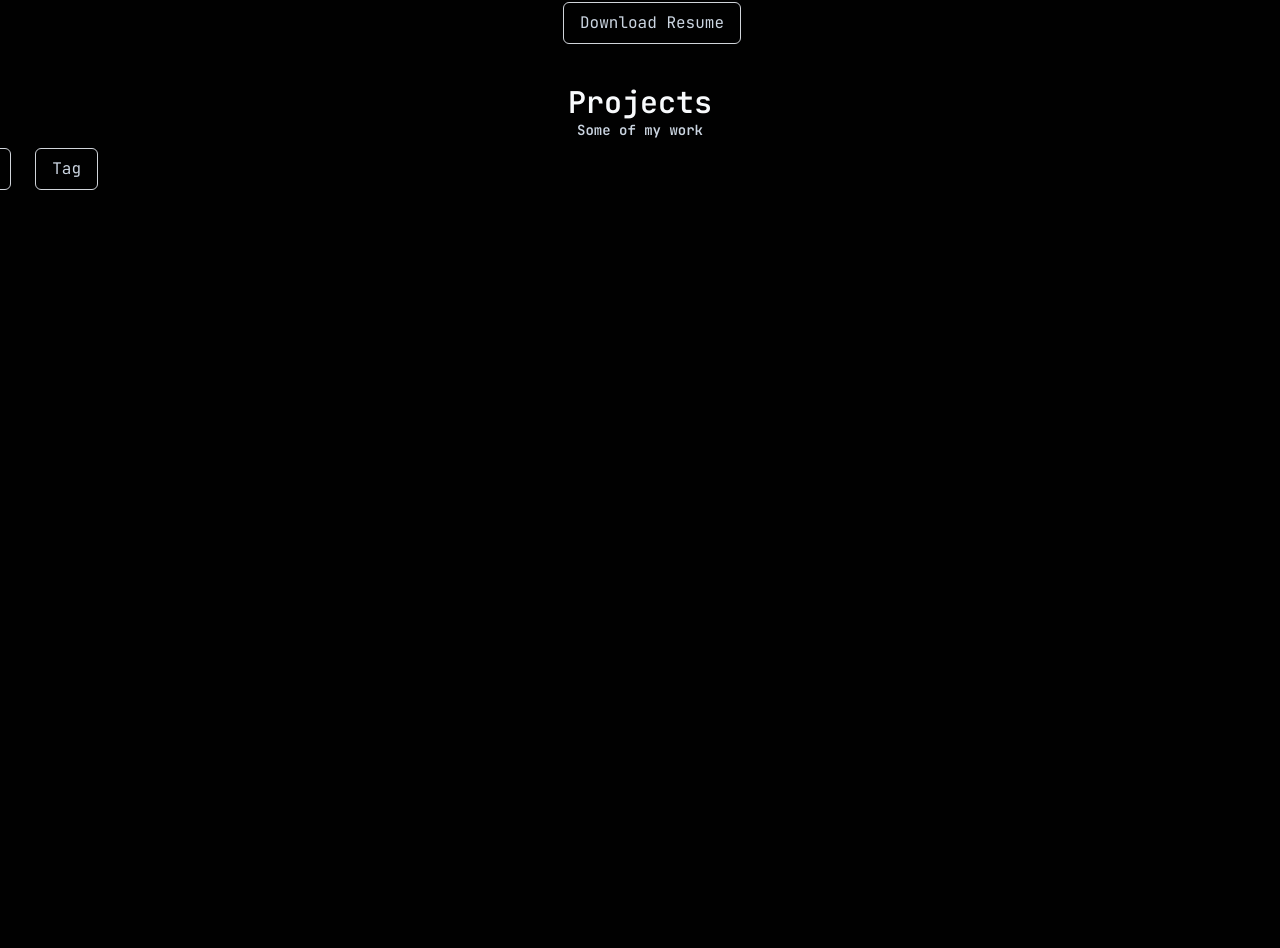
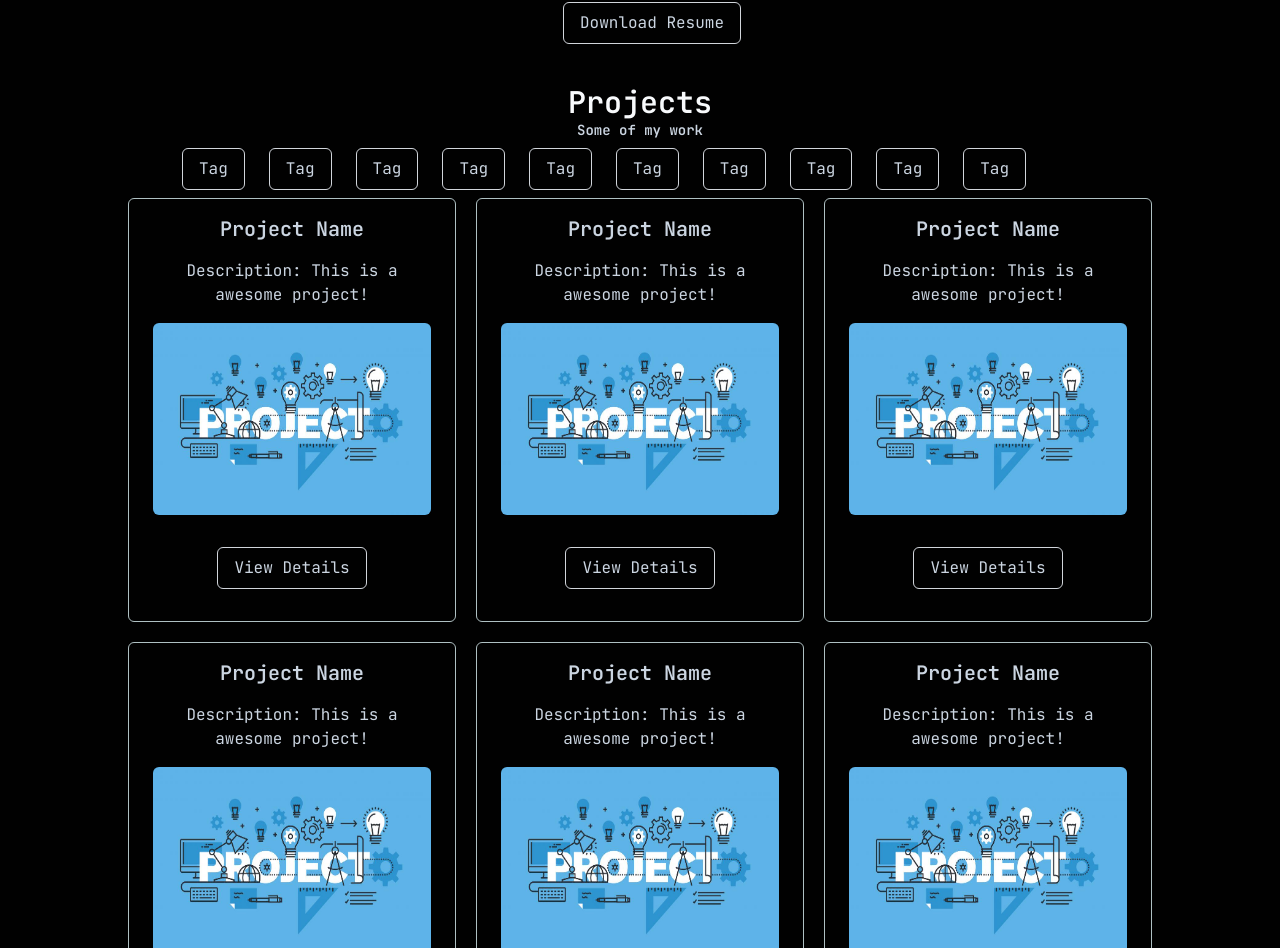
Before and after one commit to gustavodscruz/portfolio, a Next.js app: page / in a window 1280 px wide. Shown: the part 1046-1994 px from the top of the page. Before the commit the page ends 1236 px from the top, so only its background shows below. Built offline with nearby package versions, Linux system fonts and the light colour scheme.

Commit message:
add ProjectCard and ProjectsTable components; update Tag component styles and enhance TagList functionality

```diff
--- /dev/null
+++ b/src/app/_components/Projects/ProjectCard/index.tsx
@@ -0,0 +1,12 @@
+import Image from "next/image"
+
+export default function ProjectCard() {
+  return (
+    <div className="rounded-md py-4 px-6 border border-foreground flex flex-col gap-4 items-center justify-center">
+        <p className="text-center font-semibold text-xl">Project Name</p>
+        <p className="text-center">Description: This is a awesome project!</p>
+        <Image alt="Project illustration" src="/project.jpg" height={200} width={400} className="rounded-md bg-cover h-48 w-96"/>
+        <button className="border border-gray-300 rounded-md px-4 py-2 hover:bg-gray-300 hover:text-slate-700 clickable my-4 ">View Details</button>
+    </div>
+  )
+}
--- /dev/null
+++ b/src/app/_components/Projects/ProjectTable/index.tsx
@@ -0,0 +1,10 @@
+import ProjectCard from "../ProjectCard"
+
+export default function ProjectsTable() {
+  const projectsMock = Array.from({length: 20}, (_, i) => i)
+  return (
+    <div className="grid grid-cols-3 gap-5 items-center justify-items-center">
+        {projectsMock.map((i)=> <ProjectCard key={i} /> )}
+    </div>
+  )
+}
--- a/src/app/_components/TagList/Tag/index.tsx
+++ b/src/app/_components/TagList/Tag/index.tsx
@@ -1,6 +1,6 @@
 export default function Tag() {
   return (
-    <div className="border border-gray-300 rounded-md px-4 py-2 ml-6 hover:bg-gray-300 hover:text-slate-700 clickable m-auto">
+    <div className="border border-gray-300 rounded-md px-4 py-2 mx-3 hover:bg-gray-300 hover:text-slate-700 clickable m-auto">
       Tag
     </div>
   );
--- a/src/app/_components/TagList/index.tsx
+++ b/src/app/_components/TagList/index.tsx
@@ -1,12 +1,15 @@
+"use client"
+
 import { Carousel} from "@material-tailwind/react";
-import type { CarouselProps } from "@material-tailwind/react";
 import Tag from "./Tag";
 
 export default function TagList() {
+  const tags = Array.from({ length: 10 }, (_, i) => i);
+
   return (
-    <div>
-      <Carousel onPointerEnterCapture={null} onPointerLeaveCapture={null} placeholder={null}  autoplay={true} >
-        {Array.from({ length: 10 }, (_, i) => <Tag key={i}  />)}
+    <div className="w-36 m-auto flex justify-center">
+      <Carousel className="m-auto flex justify-between" onPointerEnterCapture={null} onPointerLeaveCapture={null} placeholder={null} aria-colindex={5} aria-colcount={10}>
+        {tags.map(i => <Tag key={i} />)}
       </Carousel>
     </div>
   );
--- a/src/app/page.tsx
+++ b/src/app/page.tsx
@@ -1,3 +1,4 @@
+import ProjectsTable from "./_components/Projects/ProjectTable";
 import TagList from "./_components/TagList";
 
 export default function Home() {
@@ -35,17 +36,17 @@ export default function Home() {
           Get to know me
         </p>
         <p className="text-center">
-          Hi there! I'm Gustavo Dias, a data scientist specializing in data
+          Hi there! I&apos;m Gustavo Dias, a data scientist specializing in data
           analytics, predictive modeling, natural language processing, machine
           learning, and AI chatbots. With a passion for unraveling insights from
-          complex datasets, I'm dedicated to helping businesses make informed
-          decisions and stay ahead in today's data-driven world. I bring a blend
+          complex datasets, I&apos;m dedicated to helping businesses make informed
+          decisions and stay ahead in today&apos;s data-driven world. I bring a blend
           of technical expertise, hands-on experience, and a commitment to clear
-          communication to every project. Whether it's uncovering hidden
+          communication to every project. Whether it&apos;s uncovering hidden
           patterns, predicting future trends, or automating processes with AI,
-          I'm here to help you harness the full potential of your data. Let's
+          I&apos;m here to help you harness the full potential of your data. Let&apos;s
           work together to transform your data into actionable insights that
-          drive real results. Get in touch, and let's start unlocking the power
+          drive real results. Get in touch, and let&apos;s start unlocking the power
           of your data today!
         </p>
         <a
@@ -64,6 +65,7 @@ export default function Home() {
           Some of my work
         </p>
         <TagList />
+        <ProjectsTable />
       </section>
     </div>
   );
```
Also changed, not shown: public/project.jpg (added).
